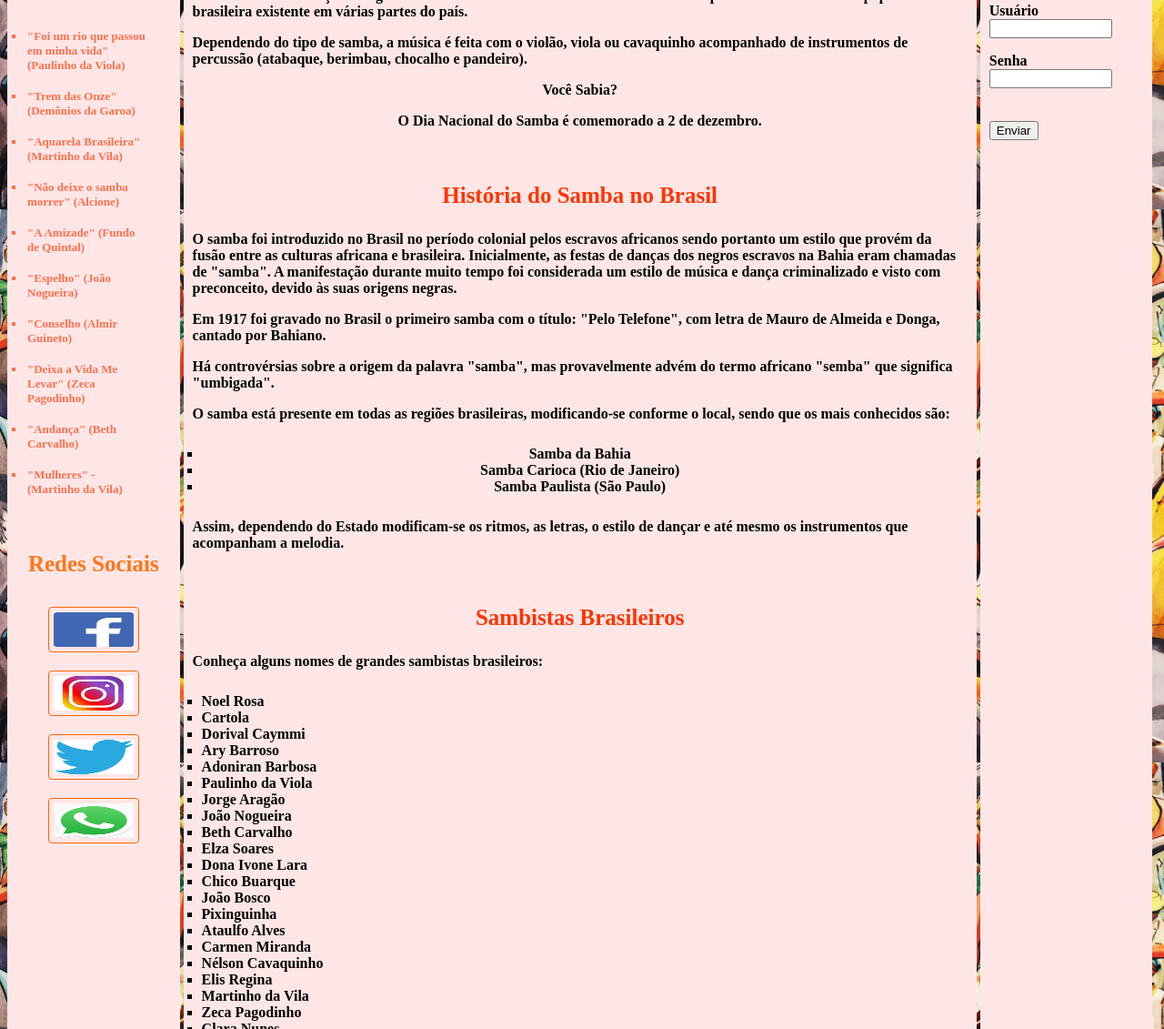
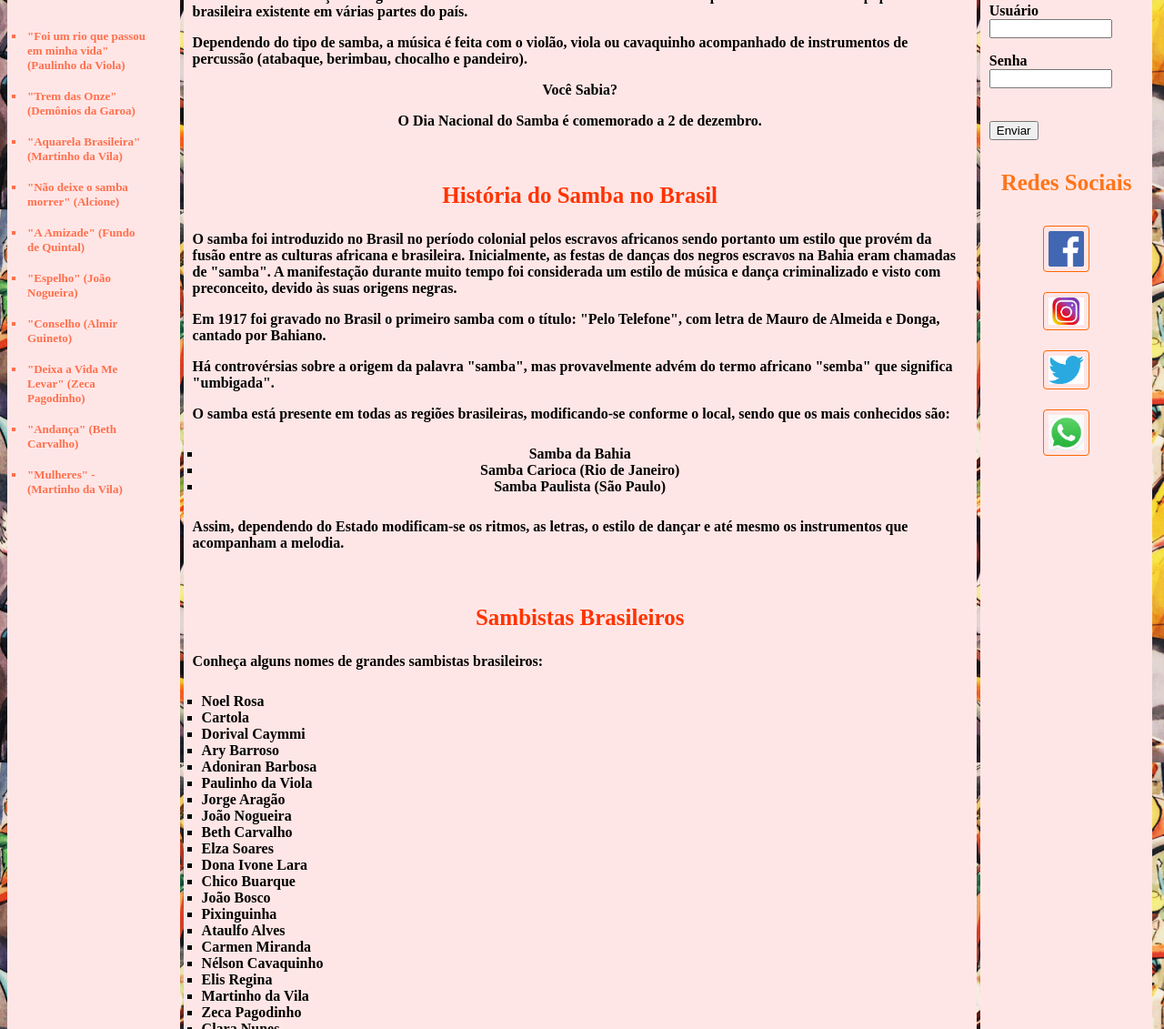
Before and after one commit to Ariteixeira/Ariteixeira, a plain HTML site: page fanpage2/index.html in a window 1280 px wide. Shown: the part 378-1509 px from the top of the page at 91% size. Drawn offline with nearby package versions, Linux system fonts and the light colour scheme.

Commit message:
Update index.html

```diff
--- a/fanpage2/index.html
+++ b/fanpage2/index.html
@@ -47,18 +47,7 @@
  <a href="#" id="li2"><li><b>"Andança" (Beth Carvalho)</a></li>
  <a href="#" id="li2"><li><b>"Mulheres" - (Martinho da Vila)</a></li></b>
  <br>
-  <h4 id="titulo2"> Redes Sociais</h4>
-  <center>
- <a href="#"><img src= "images/face.png" style="width:100px;height:50px;"></a>
-</br>
-</br>
-<a href="#"><img src= "images/insta.jpg" style="width:100px;height:50px;"></a>
-</br>
-</br>
- <a href="#"><img src= "images/twitter.png" style="width:100px;height:50px;"></a>
-</br>
-</br>
- <a href="#"><img src= "images/what.jpeg" style="width:100px;height:50px;"></a>
+
 </div>
 </center>
 <div class="column middle" id= "menu-central">
@@ -127,6 +116,7 @@ instrumentos que acompanham a melodia.</p>
  </div>
  </center>
  <div class="column side" id= "menu-direito">
+
   <h4 id="titulo2">Faça seu Login</h4>
   <form id="meuFormulario" action="samba2.html">
   <p id="form">Usuário<br>
@@ -139,6 +129,20 @@ instrumentos que acompanham a melodia.</p>
 
   <input type="submit" value="Enviar">
   </form>
+
+   <h4 id="titulo2"> Redes Sociais</h4>
+  <center>
+ <a href="#"><img src= "images/face.png" style="width:30%;height:30%;"></a>
+</br>
+</br>
+<a href="#"><img src= "images/insta.jpg" style="width:30%;height:30%;"></a>
+</br>
+</br>
+ <a href="#"><img src= "images/twitter.png" style="width:30%;height:30%;"></a>
+</br>
+</br>
+ <a href="#"><img src= "images/what.jpeg" style="width:30%;height:30%;"></a>
+
    </div>
 </div>
 <div class="footer">
```
